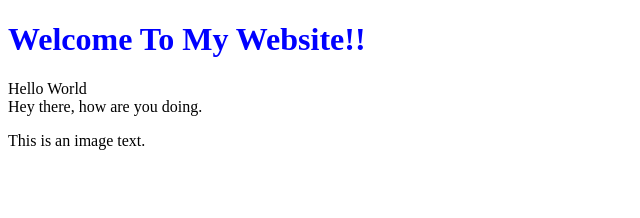
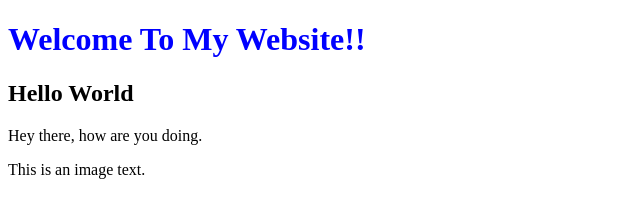
Before and after one commit to Ronnie12B/Growth-App, a plain HTML site: page index.html in a window 1280 px wide. Shown: the whole page, without its empty margins (0-640 px from the left). Drawn offline with Linux system fonts and the light colour scheme.

Commit message:
Add a heading 2

```diff
--- a/index.html
+++ b/index.html
@@ -7,7 +7,7 @@
     </head>
     <body>
         <h1 style="color: blue;">Welcome To My Website!!</h1>
-        Hello World
+        <h2>Hello World</h2>
         <section class="main">
             <div class="container">
                 Hey there, how are you doing.
```
